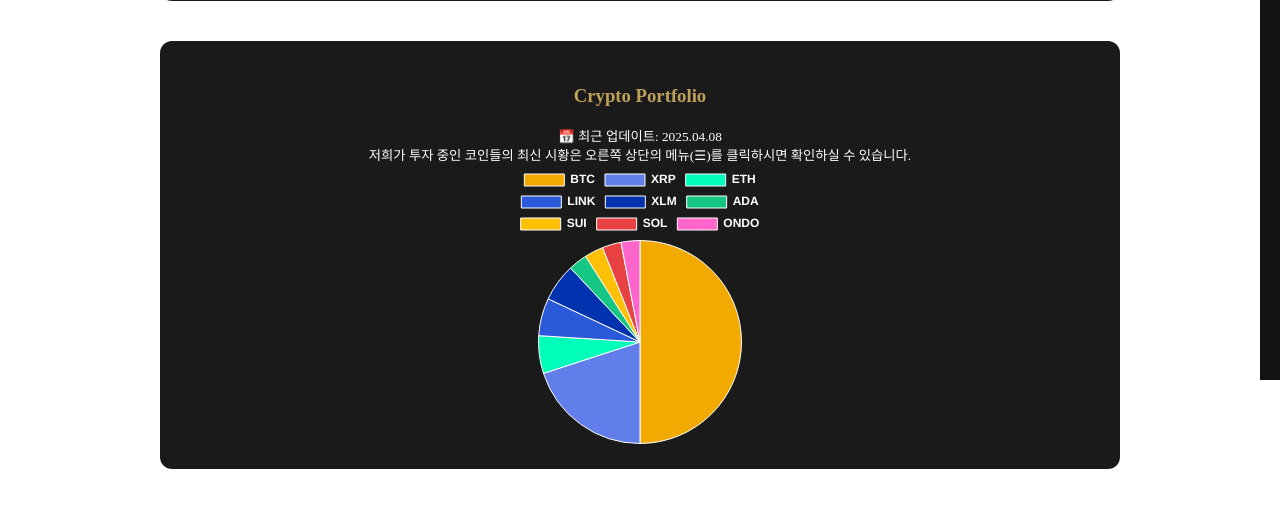
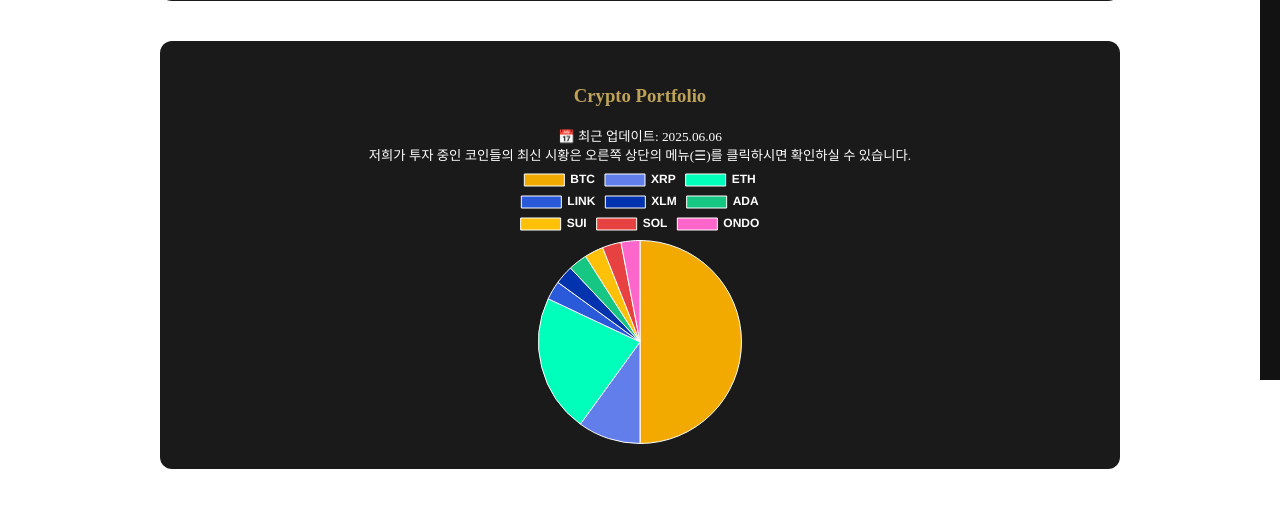
Before and after one commit to puzzlecollector/LLMProphet, a Django app: page / in a window 1280 px wide. Shown: the part 460-969 px from the top of the page. Run offline with Django 5.2, Linux system fonts and the light colour scheme; data comes from the database, SQL or seed files in the repository; data that the repository does not hold is empty.

Commit message:
updated crypto positions

```diff
--- a/templates/analyzer/home_page_summary.html
+++ b/templates/analyzer/home_page_summary.html
@@ -233,7 +233,7 @@
 
   <div class="analysis-container" style="margin-top: 40px; text-align: center;">
     <h3 style="color: #bfa25a;">Crypto Portfolio</h3>
-    <small>📅 최근 업데이트: 2025.04.08</small><br>
+    <small>📅 최근 업데이트: 2025.06.06</small><br>
     <small>저희가 투자 중인 코인들의 최신 시황은 오른쪽 상단의 메뉴(☰)를 클릭하시면 확인하실 수 있습니다.</small>
     <canvas id="portfolioChart" style="width: 280px; height: 280; margin: 0 auto;"></canvas>
   </div>
@@ -356,7 +356,7 @@
       data: {
         labels: ['BTC', 'XRP', 'ETH', 'LINK', 'XLM', 'ADA', 'SUI', 'SOL', 'ONDO'],
         datasets: [{
-          data: [50, 20, 6, 6, 6, 3, 3, 3, 3],
+          data: [50, 10, 22, 3, 3, 3, 3, 3, 3],
           backgroundColor: [
             '#f2a900', '#627eea', '#00ffba', '#2a5ada',
             '#0033ad', '#16c784', '#ffc107', '#e84142', '#ff66cc'
```
